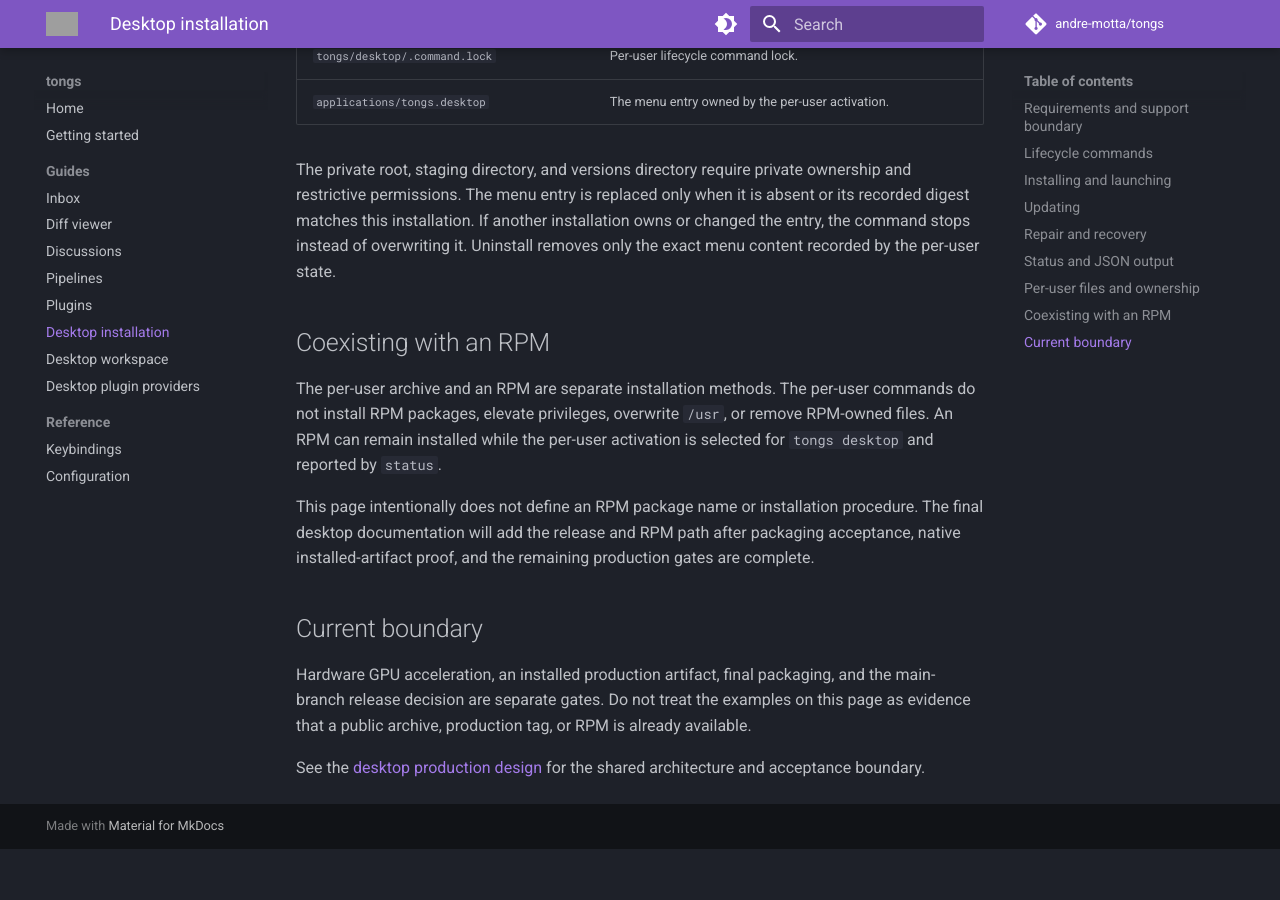
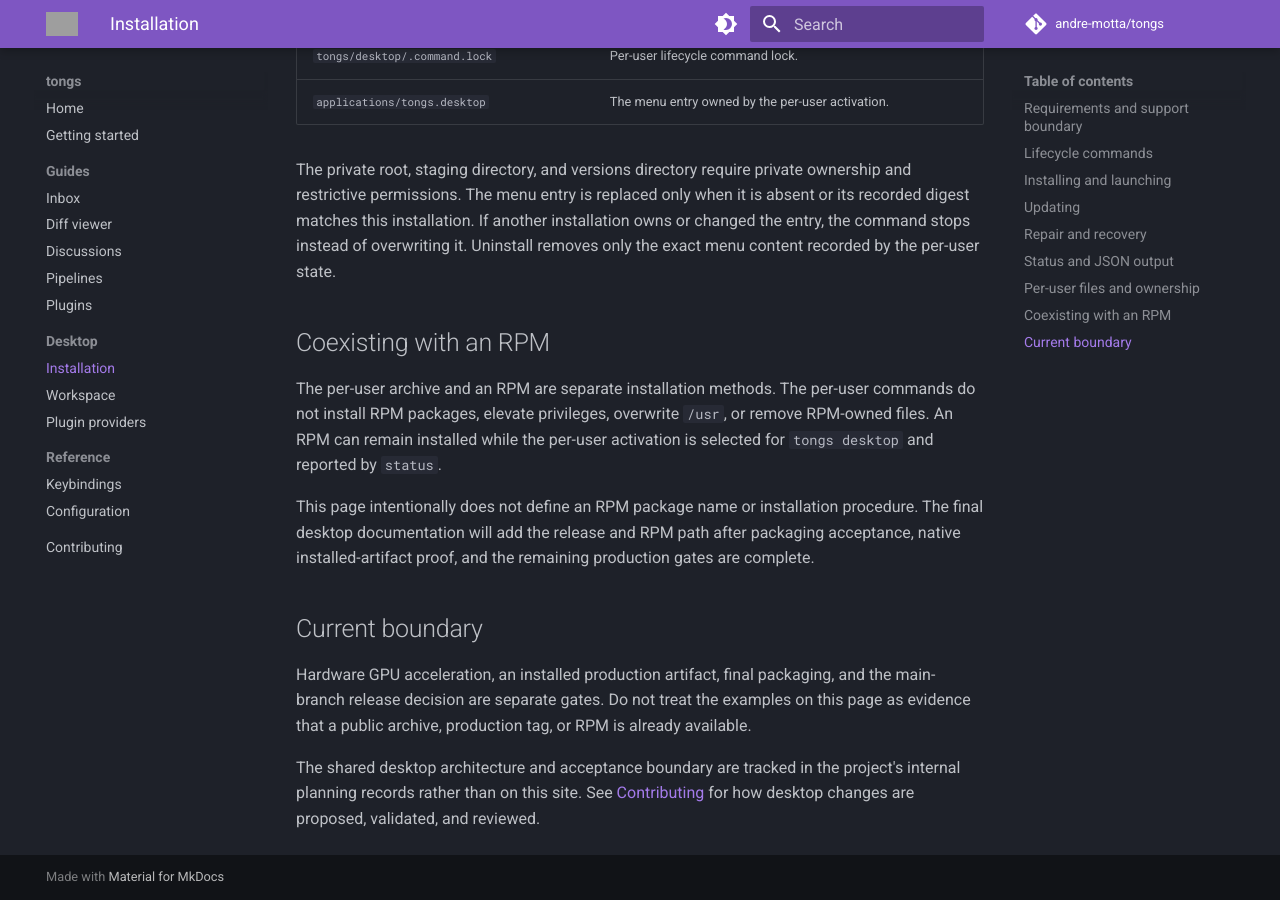
Before and after one commit to andre-motta/tongs, an MkDocs documentation site: the page built from docs/desktop/installation.md, in a window 1280 px wide and 900 px high, scrolled down 5449 px. Built offline with MkDocs 1.6.1 and Material for MkDocs 9.7.7, drawn with Linux system fonts in a browser that asks for light colours; comment, search, counter and statistics services are not loaded; before the commit the page ends 6298 px from its top, so only the background shows below that; grey boxes are pictures that could not be loaded.

Commit message:
Exclude internal records from the published documentation site
Refs #54: exclude docs/work, docs/SDLC.md and docs/site-plan.md from the MkDocs build, align site_url with docs/CNAME, and add a Contributing page.

Co-Authored-By: Claude Opus 5 <noreply@anthropic.com>
Signed-off-by: Andre Lustosa <alustosa@redhat.com>

```diff
--- a/docs/desktop/installation.md
+++ b/docs/desktop/installation.md
@@ -258,5 +258,7 @@ and the main-branch release decision are separate gates. Do not treat the
 examples on this page as evidence that a public archive, production tag, or RPM
 is already available.
 
-See the [desktop production design](../work/desktop-production.md) for the
-shared architecture and acceptance boundary.
+The shared desktop architecture and acceptance boundary are tracked in the
+project's internal planning records rather than on this site. See
+[Contributing](../contributing.md) for how desktop changes are proposed,
+validated, and reviewed.
--- a/mkdocs.yml
+++ b/mkdocs.yml
@@ -1,8 +1,17 @@
 site_name: tongs
 site_description: Terminal-native code review across GitHub and GitLab
-site_url: https://tongs.tools
+site_url: https://www.tongs.tools/
 repo_url: https://github.com/andre-motta/tongs
 repo_name: andre-motta/tongs
+
+# Everything under docs/ is published by .github/workflows/docs.yml on push to
+# main. These records are internal project material and stay in the repository
+# without being built, indexed, or listed in sitemap.xml. Nothing published may
+# link into them.
+exclude_docs: |
+  SDLC.md
+  site-plan.md
+  work/
 
 extra_css:
   - stylesheets/extra.css
@@ -58,9 +67,11 @@ nav:
       - Discussions: guides/discussions.md
       - Pipelines: guides/pipelines.md
       - Plugins: guides/plugins.md
-      - Desktop installation: desktop/installation.md
-      - Desktop workspace: desktop/workspace.md
-      - Desktop plugin providers: plugins/provider.md
+  - Desktop:
+      - Installation: desktop/installation.md
+      - Workspace: desktop/workspace.md
+      - Plugin providers: plugins/provider.md
   - Reference:
       - Keybindings: reference/keybindings.md
       - Configuration: reference/configuration.md
+  - Contributing: contributing.md
```
Also changed, not shown: docs/SDLC.md (+2 -2 lines), docs/contributing.md (added, +96 -0 lines), docs/site-plan.md (+6 -0 lines).
